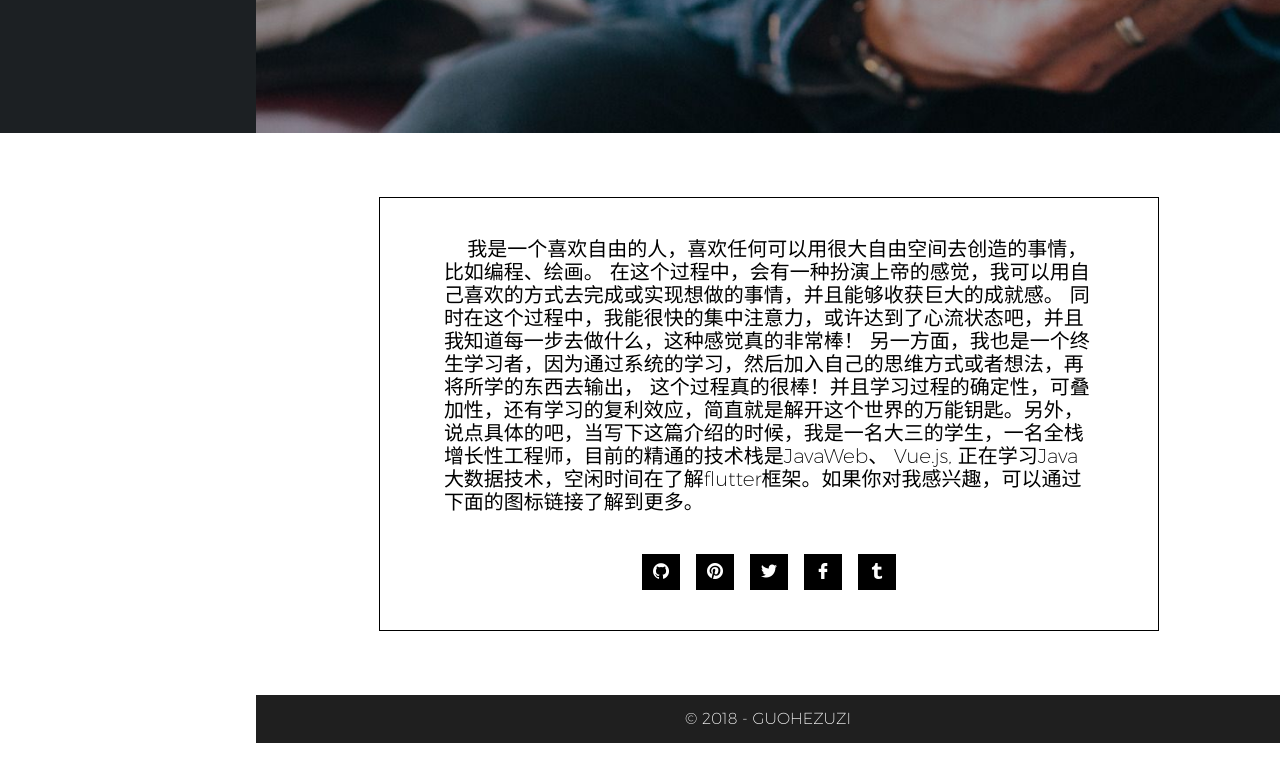
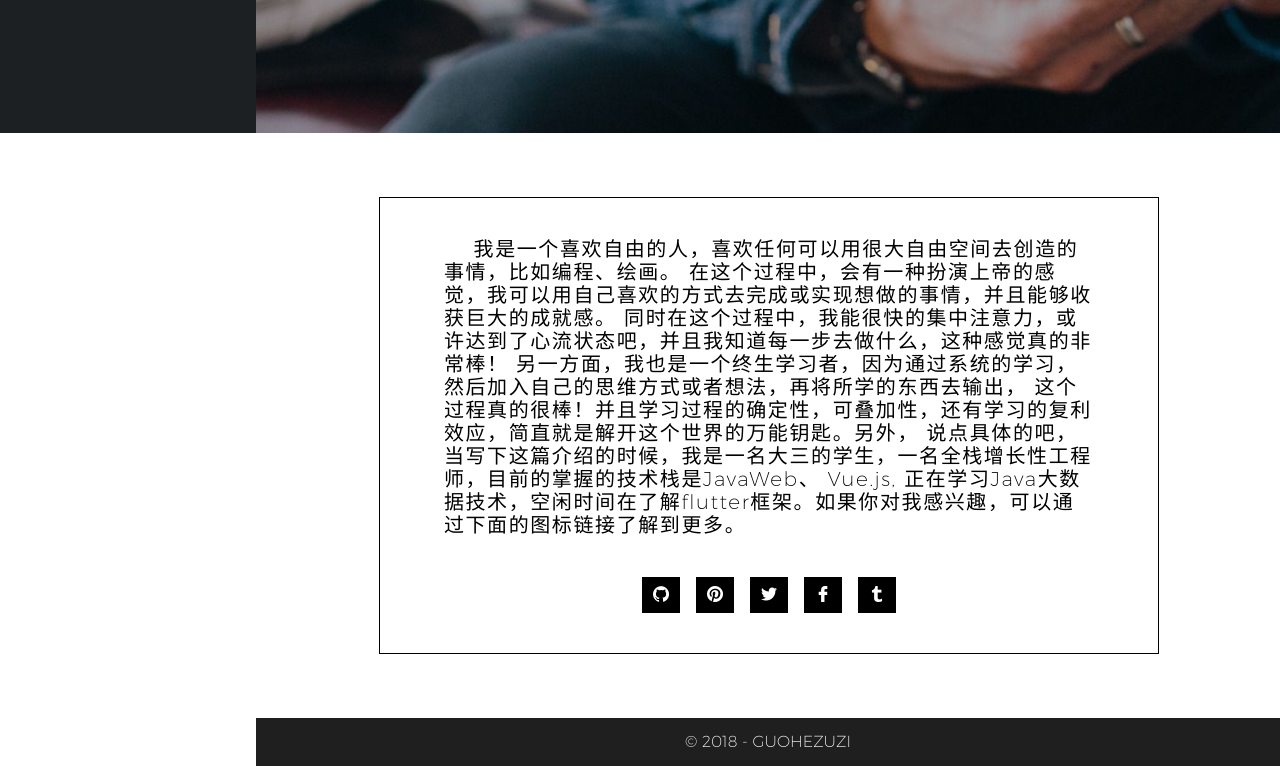
Before and after one commit to guohezuzi/zuzi-website, a Vue app: page /aboutme in a window 1280 px wide. Shown: the part 667-1433 px from the top of the page. Before the commit the page ends 1410 px from the top, so only its background shows below. Built offline with nearby package versions, Linux system fonts and the light colour scheme; what vue-js-modal, vue-toasted would draw is missing.

Commit message:
change about me

```diff
--- a/src/views/aboutme/AboutMeMainContent.vue
+++ b/src/views/aboutme/AboutMeMainContent.vue
@@ -5,7 +5,7 @@
       同时在这个过程中，我能很快的集中注意力，或许达到了心流状态吧，并且我知道每一步去做什么，这种感觉真的非常棒！
       另一方面，我也是一个终生学习者，因为通过系统的学习，然后加入自己的思维方式或者想法，再将所学的东西去输出，
       这个过程真的很棒！并且学习过程的确定性，可叠加性，还有学习的复利效应，简直就是解开这个世界的万能钥匙。另外，
-      说点具体的吧，当写下这篇介绍的时候，我是一名大三的学生，一名全栈增长性工程师，目前的精通的技术栈是JavaWeb、
+      说点具体的吧，当写下这篇介绍的时候，我是一名大三的学生，一名全栈增长性工程师，目前的掌握的技术栈是JavaWeb、
       Vue.js, 正在学习Java大数据技术，空闲时间在了解flutter框架。如果你对我感兴趣，可以通过下面的图标链接了解到更多。</p>
     <ShareIcons/>
   </div>
@@ -14,7 +14,7 @@
 <script>
   import ShareIcons from "../../components/ShareIcons";
 
-    export default {
+  export default {
         name: "AboutMeMainContent",
         components: {ShareIcons}
     }
@@ -33,6 +33,7 @@
     margin: 5vh 5vw;
     font-size: 2.5vh;
     overflow: hidden;
+    letter-spacing: 0.1rem;
   }
 
   #about-me-detail >>> .icon {
```
